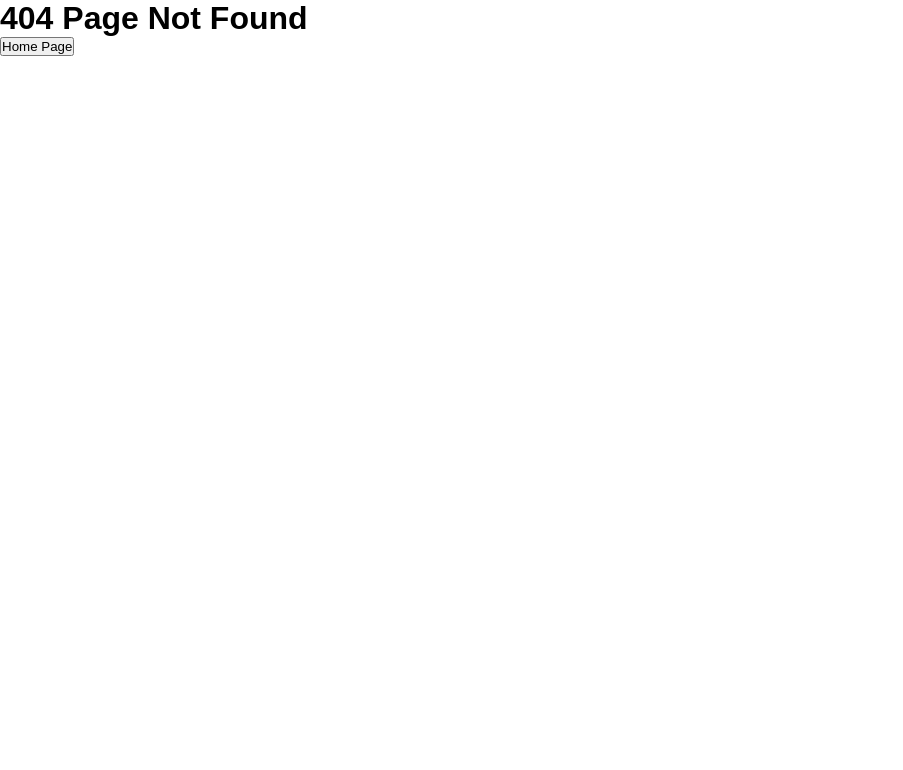
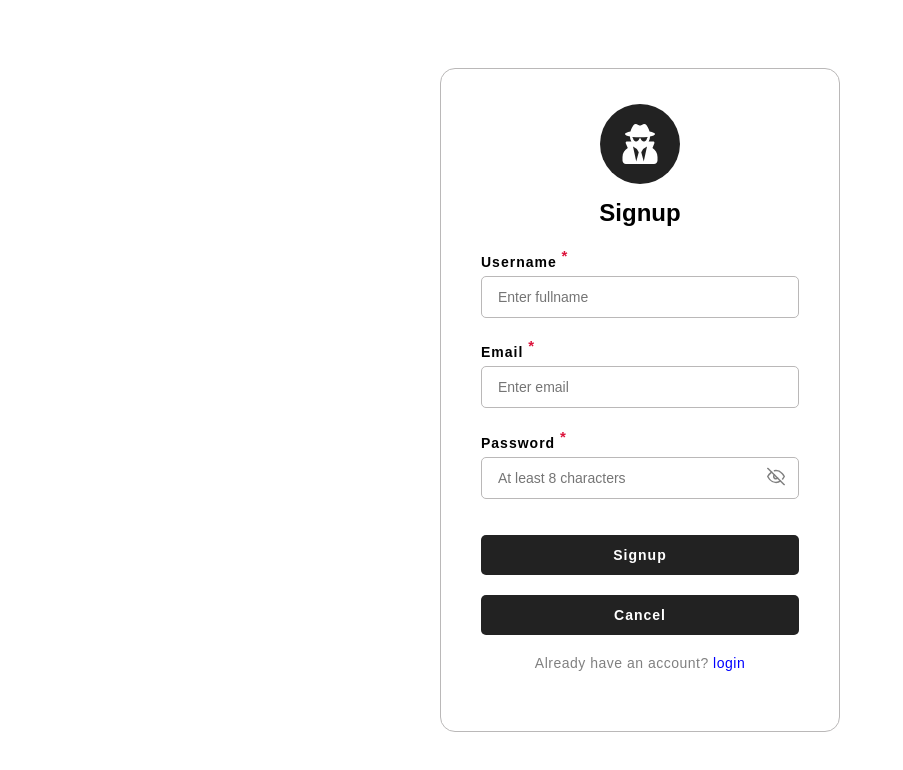
Before and after one commit to RajSresth/A-37-React-Batch, a React (Vite) app: page /signup in a window 1280 px wide. Before the commit this address had no page. Shown: the top 770 px of the page, without its empty margins (0-903 px from the left). Built offline with nearby package versions, Linux system fonts and the light colour scheme.

Commit message:
useState in Forms

```diff
--- a/package.json
+++ b/package.json
@@ -12,6 +12,7 @@
   "dependencies": {
     "react": "^19.2.4",
     "react-dom": "^19.2.4",
+    "react-icons": "^5.6.0",
     "react-router-dom": "^7.15.0"
   },
   "devDependencies": {
--- a/src/App.css
+++ b/src/App.css
@@ -99,14 +99,13 @@ a.active {
   border-radius: 15px;
 }
 
-
 /* -------------------------
      Home Layout
 ----------------------------*/
-#home{
+#home {
   min-height: calc(100vh - 100px);
 }
-#home .center-container{
+#home .center-container {
   max-width: 1200px;
   width: 100%;
   min-height: inherit;
@@ -119,12 +118,11 @@ a.active {
   padding: 50px 0px;
 }
 
-
 /*------------------------
   Card Design
 --------------------------*/
 
-.card{
+.card {
   width: 260px;
   height: 300px;
   overflow: hidden;
@@ -135,38 +133,37 @@ a.active {
   position: relative;
 }
 
-.card .profile{
+.card .profile {
   height: 65%;
   overflow: inherit;
   border-radius: 15px;
   border: 1px solid rgb(194, 192, 192);
 }
 
-
-.card .profile img{
+.card .profile img {
   width: 100%;
   height: 100%;
   object-fit: cover;
 }
 
-.card .info .title{
+.card .info .title {
   font-size: 14px;
   padding: 5px 0px;
   font-weight: bold;
   color: black;
 }
 
-.card .info .description{
+.card .info .description {
   color: rgb(101, 100, 100);
 }
 
-.card .info .price{
+.card .info .price {
   font-size: 15px;
-  padding:5px 0px;
+  padding: 5px 0px;
   color: black;
 }
-.card .info .category{
-  padding:5px 20px ;
+.card .info .category {
+  padding: 5px 20px;
   letter-spacing: 1px;
   background-color: rgba(0, 0, 0, 0.804);
   color: white;
@@ -178,16 +175,14 @@ a.active {
   text-transform: capitalize;
 }
 
-
-
 /*------------------------
    Product Page
 -------------------------*/
-.product-page{
+.product-page {
   min-height: calc(100vh - 100px);
 }
 
-.product-page .center-container{
+.product-page .center-container {
   max-width: 1200px;
   width: 100%;
   min-height: inherit;
@@ -195,55 +190,51 @@ a.active {
   display: flex;
 }
 
-
-.product-page .center-container .left{
+.product-page .center-container .left {
   width: 50%;
   min-height: inherit;
   padding: 35px;
 }
 
-
-.product-page .center-container .image-container{
+.product-page .center-container .image-container {
   width: 500px;
   height: 450px;
   border: 1px solid rgb(208, 208, 208);
   border-radius: 15px;
 }
 
-.product-page .center-container .left .image-container img{
+.product-page .center-container .left .image-container img {
   width: 100%;
   height: 100%;
   object-fit: fill;
 }
 
-.product-page .center-container .right{
+.product-page .center-container .right {
   width: 50%;
   min-height: inherit;
   padding: 35px;
 }
 
-
-.product-page .right .title{
+.product-page .right .title {
   font-weight: bold;
   font-size: 32px;
   letter-spacing: 1px;
   margin-bottom: 10px;
 }
 
-
-.product-page .right .description{
+.product-page .right .description {
   font-size: 20px;
   line-height: 1.25;
   color: rgb(149, 147, 147);
-  margin-bottom:10px;
+  margin-bottom: 10px;
   text-align: justify;
 }
 
-.product-page .right .tags-container{
+.product-page .right .tags-container {
   display: flex;
   gap: 15px;
 }
-.product-page .right .tags{
+.product-page .right .tags {
   padding: 5px 25px;
   border-radius: 15px;
   background-color: #e2e0e0;
@@ -252,37 +243,36 @@ a.active {
   font-size: 13px;
 }
 
-.product-page .right .price{
-  font-size:20px ;
+.product-page .right .price {
+  font-size: 20px;
   font-weight: bold;
   margin-top: 20px;
 }
 
-
-.cart-container{
+.cart-container {
   display: flex;
   flex-direction: column;
   gap: 20px;
 }
 
-.cart-container .qty-container{
+.cart-container .qty-container {
   display: flex;
   gap: 10px;
   align-items: center;
 }
-.cart-container .qty-container button{
+.cart-container .qty-container button {
   padding: 7px 15px;
   border: none;
   border-radius: 5px;
   background-color: rgb(216, 213, 213);
   font-size: 18px;
-  cursor:pointer;
+  cursor: pointer;
 }
 
-.cart-container .add-cart{
+.cart-container .add-cart {
   width: 80%;
-  padding-block:13px;
-  cursor:pointer;
+  padding-block: 13px;
+  cursor: pointer;
   color: #222;
   font-weight: bold;
   background-color: #d8d6d6;
@@ -290,3 +280,217 @@ a.active {
   outline: none;
   border-radius: 7px;
 }
+
+/*-------------------------------
+    Profile Page
+--------------------------------*/
+
+#profile {
+  min-height: calc(100vh - 100px);
+}
+
+#profile .center-container {
+  max-width: 1200px;
+  width: 100%;
+  min-height: inherit;
+  margin: auto;
+  display: flex;
+}
+
+#profile .center-container .left {
+  width: 50%;
+  min-height: inherit;
+  padding: 35px;
+}
+
+#profile .center-container .image-container {
+  width: 500px;
+  height: 450px;
+  border: 1px solid rgb(208, 208, 208);
+  border-radius: 15px;
+  overflow: hidden;
+}
+
+#profile .center-container .left .image-container img {
+  width: 100%;
+  height: 100%;
+  object-fit: fill;
+}
+
+#profile .center-container .right {
+  width: 50%;
+  min-height: inherit;
+  padding: 35px;
+}
+
+#profile .right .title {
+  font-weight: bold;
+  font-size: 24px;
+  letter-spacing: 1px;
+  margin-bottom: 10px;
+}
+
+/*----------------------------
+   Error Page
+-----------------------------*/
+
+.error-page {
+  height: calc(100vh - 100px);
+  background-color: #fff;
+  display: flex;
+  flex-flow: column wrap;
+  justify-content: center;
+  align-items: center;
+  text-align: center;
+  padding-inline: 16px;
+}
+
+.error-page .heading {
+  font-size: 60px;
+  color: lightgrey;
+}
+
+.error-page .message {
+  font-weight: bold;
+  margin-top: 16px;
+  color: rgb(132, 131, 131);
+  font-size: 24px;
+}
+
+.error-page .description {
+  font-size: 16px;
+  color: grey;
+  margin-top: 8px;
+}
+
+.error-page button {
+  padding: 10px 30px;
+  border: none;
+  outline: none;
+  border-radius: 8px;
+  color: white;
+  font-weight: bold;
+  background-color: #222;
+  margin-top: 16px;
+  cursor: pointer;
+}
+
+/*---------------------------
+  Signup Form
+----------------------------*/
+
+.signup-container {
+  width: 100vw;
+  height: 100vh;
+  display: flex;
+  align-items: center;
+  justify-content: center;
+}
+
+.signup-container .register-form {
+  width: 100%;
+  max-width: 400px;
+  display: flex;
+  flex-flow: column wrap;
+  gap: 20px;
+  background-color: #fff;
+  border: 0.5px solid rgb(186, 184, 184);
+  padding: 35px 40px 60px;
+  border-radius: 15px;
+}
+
+.signup-container .register-form .form-logo {
+  width: 80px;
+  height: 80px;
+  background-color: #222;
+  border-radius: 50%;
+  margin: auto;
+  display: flex;
+  align-items: center;
+  justify-content: center;
+  margin-bottom: 15px;
+  color: white;
+}
+
+.signup-container .register-form h2 {
+  text-align: center;
+  display: flex;
+  align-items: center;
+  justify-content: center;
+}
+
+.signup-container .register-form .error-text {
+  padding: 7px 16px;
+  font-size: 14px;
+  width: 100%;
+  background-color: rgb(249, 218, 218);
+  border-left: 4px solid crimson;
+  border-radius: 5px;
+}
+
+.signup-container .register-form input,
+button {
+  width: 100%;
+  padding: 12px 16px;
+  outline: none;
+  border: 0.5px solid rgb(186, 184, 184);
+  border-radius: 5px;
+  font-size: 14px;
+}
+
+.signup-container .register-form label {
+  font-size: 14px;
+  letter-spacing: 1px;
+  font-weight: bold;
+}
+
+.signup-container .register-form label sup {
+  color: crimson;
+  font-size: 15px;
+}
+
+.signup-container .register-form input {
+  margin-top: 5px;
+}
+
+.signup-container .register-form button[type="submit"] {
+  background-color: #222;
+  color: white;
+  border: none;
+  font-weight: bold;
+  letter-spacing: 1px;
+  cursor: pointer;
+  margin-top: 16px;
+}
+
+.signup-container .register-form button[type="reset"] {
+  background-color: #222;
+  color: white;
+  border: none;
+  font-weight: bold;
+  letter-spacing: 1px;
+  cursor: pointer;
+}
+
+.signup-container .register-form span {
+  text-align: center;
+  color: grey;
+  font-size: 14px;
+  letter-spacing: 0.5px;
+}
+
+.signup-container .register-form span a {
+  color: blue;
+}
+
+.signup-container .password-container {
+  position: relative;
+}
+
+.password-container .show-password {
+  position: absolute;
+  right: 14px;
+  top: 55%;
+  transform: translateY(-50%);
+  cursor: pointer;
+}
--- a/src/App.jsx
+++ b/src/App.jsx
@@ -4,11 +4,14 @@ import Header from './Topic-14 React Routing/components/Header'
 
 
 const App = () => {
+
+  const user={username: "chombu", job: "Fullstack Dev"}
+
   return (
     <div id="app">
-      <Header/>
+      <Header />
 
-      <Outlet />
+      <Outlet context={user} />
     </div>
   )
 }
--- /dev/null
+++ b/src/Topic-14 React Routing/pages/ErrorPage.jsx
@@ -0,0 +1,30 @@
+import React from "react";
+import { useRouteError, useNavigate, isRouteErrorResponse } from "react-router-dom";
+
+const ErrorPage = () => {
+  const error = useRouteError();
+  const navigate = useNavigate();
+
+  const isHttpError = isRouteErrorResponse(error);
+  const status = isHttpError ? error.status : "Oops";
+  const message = isHttpError
+    ? (error.data?.message ?? error.statusText)
+    : error?.message ?? "Something went wrong.";
+
+  return (
+    <div className="error-page">
+      <h1 className="heading">{status}</h1>
+      <p className="message">{message}</p>
+      <p className="description text-sm text-gray-400 mt-1">
+        The page you're looking for isn't available.
+      </p>
+      <button
+        onClick={() => navigate(-1)}
+      >
+        Go back
+      </button>
+    </div>
+  );
+};
+
+export default ErrorPage;
--- a/src/Topic-14 React Routing/pages/Login.jsx
+++ /dev/null
@@ -1,7 +0,0 @@
-import React from "react";
-
-const Login = () => {
-  return <div>Login</div>;
-};
-
-export default Login;
--- a/src/Topic-14 React Routing/pages/Order.jsx
+++ b/src/Topic-14 React Routing/pages/Order.jsx
@@ -1,6 +1,10 @@
 import React from "react";
+import { useOutletContext } from "react-router-dom";
 
 const Order = () => {
+  const context = useOutletContext();
+  console.log("context in Order:", context);
+
   return (
     <div id="order">
       <h1>Welcome to Order Page</h1>
--- a/src/Topic-14 React Routing/pages/Profile.jsx
+++ b/src/Topic-14 React Routing/pages/Profile.jsx
@@ -1,9 +1,25 @@
 import React from "react";
+import { useLoaderData } from "react-router-dom";
 
 const Profile = () => {
+ const userdata = useLoaderData();
+
+ console.log("Profile Render");
+ console.log("userdata:",userdata);
+
   return (
     <div id="profile">
-      <h1>Welcome to Profile Page</h1>
+      <div className="center-container">
+        <div className="left">
+           <div className="image-container">
+            <img src={userdata?.avatar_url} alt="" />
+          </div>
+        </div>
+        <div className="right">
+          <div className="title">Username: {userdata?.name}</div>
+          <div className="title">Login Id: {userdata?.login}</div>
+        </div>
+      </div>
     </div>
   );
 };
--- /dev/null
+++ b/src/Topic-14 React Routing/pages/Signup.jsx
@@ -0,0 +1,113 @@
+import { useState } from "react";
+import { Link } from "react-router-dom";
+import { FiEye, FiEyeOff } from "react-icons/fi";
+import { FaUserSecret } from "react-icons/fa";
+import { Form } from "react-router-dom";
+
+const Signup = () => {
+  const [showPassword, setShowPassword] = useState(false);
+  const [error, setError] = useState(null);
+
+  const [formData, setFormData] = useState({
+    fullname: "",
+    email: "",
+    password: "",
+  });
+
+  const handleInputChange = (e) => {
+    const { name, value } = e.target;
+    setFormData((prev) => ({ ...prev, [name]: value }));
+  };
+
+  const handleSignupForm = () => {
+    console.log("fullname:", formData.fullname);
+    console.log("email:", formData.email);
+    console.log("password:", formData.password);
+
+    setFormData({
+      fullname: "",
+      email: "",
+      password: "",
+    });
+  };
+
+  return (
+    <div className="signup-container">
+      <Form action="" onSubmit={handleSignupForm} className="register-form">
+        <div>
+          <div className="form-logo">
+            <FaUserSecret size={40} />{" "}
+          </div>
+          <h2> Signup</h2>
+        </div>
+
+        {error && <p className="error-text">{"All fields required"}</p>}
+
+        {/* username */}
+        <div>
+          <label htmlFor="inp1">
+            Username <sup>*</sup>
+          </label>
+          <input
+            type="text"
+            id="inp1"
+            name="fullname"
+            value={formData.fullname}
+            onChange={handleInputChange}
+            placeholder="Enter fullname"
+            required
+          />
+        </div>
+
+        {/* Email */}
+        <div>
+          <label htmlFor="inp2">
+            Email <sup>*</sup>
+          </label>
+          <input
+            type="email"
+            id="inp2"
+            name="email"
+            value={formData.email}
+            onChange={handleInputChange}
+            placeholder="Enter email"
+            required
+          />
+        </div>
+
+        {/* password */}
+        <div>
+          <label htmlFor="inp3">
+            Password <sup>*</sup>
+          </label>
+          <div className="password-container">
+            <input
+              type={showPassword ? "text" : "password"}
+              id="inp3"
+              value={formData.password}
+              onChange={handleInputChange}
+              name="password"
+              placeholder="At least 8 characters"
+              required
+            />
+            <span
+              className="show-password"
+              onClick={() => setShowPassword(!showPassword)}
+            >
+              {showPassword ? <FiEye size={18} /> : <FiEyeOff size={18} />}
+            </span>
+          </div>
+        </div>
+
+        <button type="submit">Signup</button>
+        <button type="reset">Cancel</button>
+
+        <span>
+          Already have an account? <Link to="/login">login</Link>
+        </span>
+      </Form>
+    </div>
+  );
+};
+
+export default Signup;
--- a/src/Topic-14 React Routing/routes/ProtectedRoute.jsx
+++ b/src/Topic-14 React Routing/routes/ProtectedRoute.jsx
@@ -1,10 +1,13 @@
 import React from 'react'
-import {Navigate, useNavigate, Outlet} from "react-router-dom"
+import {Navigate, useNavigate, Outlet, useOutletContext} from "react-router-dom"
 
 /**
  * ! 1st way
  */
 const ProtectedRoute = () => {
+
+   const context = useOutletContext();
+   console.log("user:",context.username); // chombu
     const login = true;
 
     if(!login)
@@ -12,7 +15,7 @@ const ProtectedRoute = () => {
         return <Navigate to="/login" replace />
     }
 
-  return <Outlet/>
+  return <Outlet context={{username:context.username, job:context.job}}/>
 }
 
 export default ProtectedRoute
--- /dev/null
+++ b/src/Topic-14 React Routing/services/api.js
@@ -0,0 +1,10 @@
+
+
+export const getUserProfile = async () => {
+    const response = await fetch("https://api.github.com/usersss/sarvesh-1999");
+
+    if(!response.ok) throw new Error("404 Something went wrong");
+
+    const userdata = await response.json();
+    return userdata;
+}
--- a/src/main.jsx
+++ b/src/main.jsx
@@ -12,10 +12,15 @@ import NotFound from "./Topic-14 React Routing/pages/NotFound";
 import ProductPage from "./Topic-14 React Routing/pages/ProductPage";
 
 // auth pages
-import Login from "./Topic-14 React Routing/pages/Login";
+import Signup from "./Topic-14 React Routing/pages/Signup";
 
 // Routes
 import ProtectedRoute from "./Topic-14 React Routing/routes/ProtectedRoute";
+
+// apis
+import { getUserProfile } from "./Topic-14 React Routing/services/api";
+import ErrorPage from "./Topic-14 React Routing/pages/ErrorPage";
+
 
 // Routing configuration
 const appRouter = createBrowserRouter([
@@ -33,6 +38,8 @@ const appRouter = createBrowserRouter([
           {
             path: "profile",
             element: <Profile />,
+            loader: getUserProfile,
+            errorElement: <ErrorPage/>
           },
           {
             path: "shop",
@@ -51,8 +58,8 @@ const appRouter = createBrowserRouter([
     ],
   },
   {
-    path: "/login",
-    element: <Login />,
+    path: "/signup",
+    element: <Signup />,
   },
   {
     path: "*",
```
Also changed, not shown: 2 other files (tests, documents, lock files or other folders).
